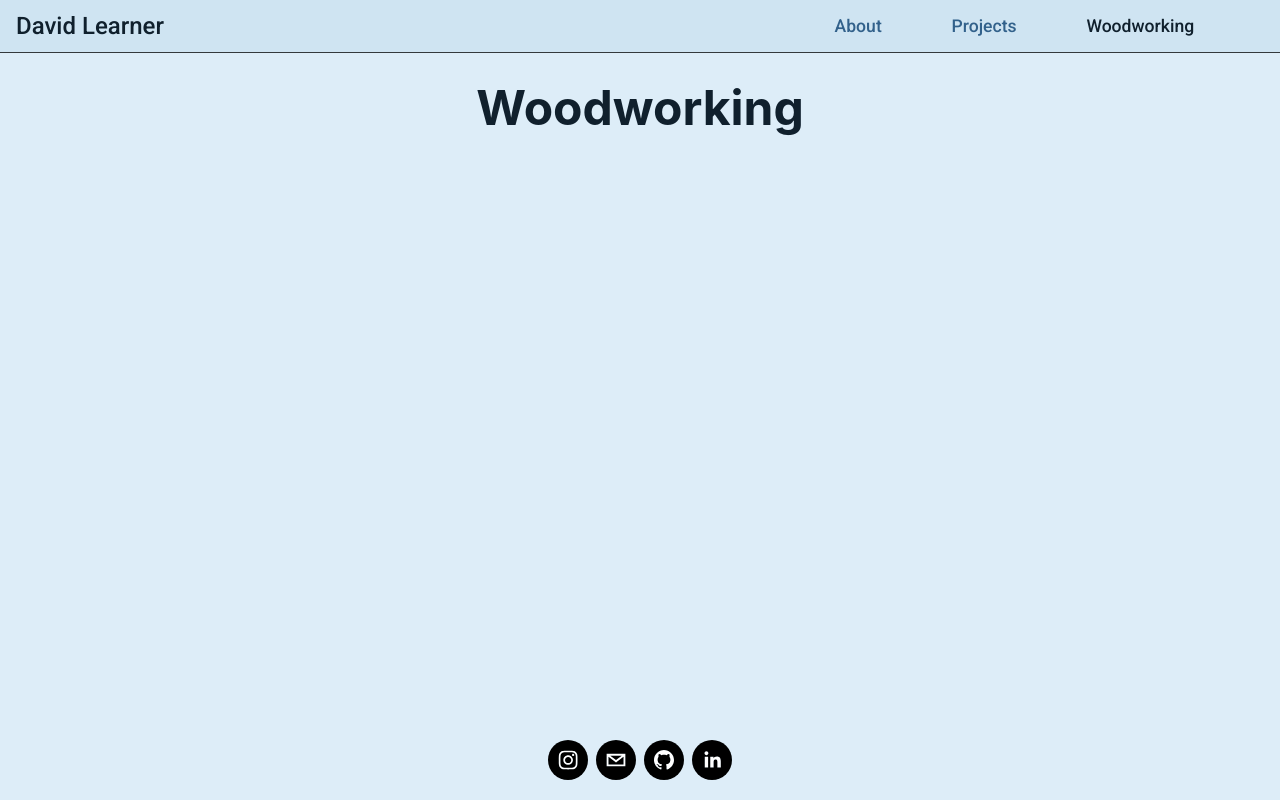
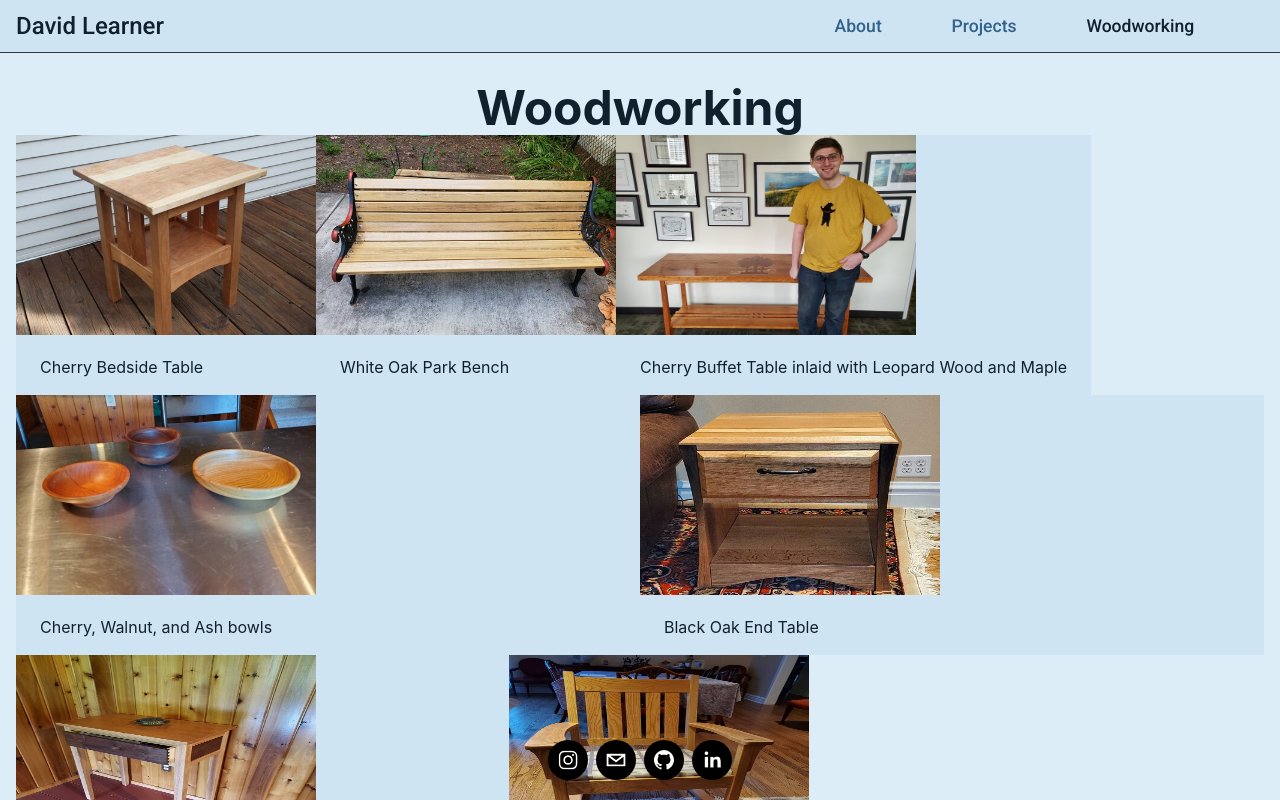
Before and after one commit to davidnlearner/personal-site, a Next.js app: page /woodworking in a window 1280 px wide. Shown: the top 800 px of the page. Built offline with nearby package versions, Linux system fonts and the light colour scheme.

Commit message:
Woodworking project component and woodworking page added

```diff
--- a/components/Project.js
+++ b/components/Project.js
@@ -15,7 +15,7 @@ const Project = ({ imageSrc, title, description, projectURL }) => {
                         layout="intrinsic"
                         className={styles.image}
                         src={imageSrc}
-                        alt="Picture of the author"
+                        alt="project picture"
                     />
                 </Link>
             </div>
--- /dev/null
+++ b/components/WoodProject.js
@@ -0,0 +1,24 @@
+import React from "react";
+import Image from "next/image";
+import styles from "../styles/WoodProject.module.scss";
+
+const WoodProject = ({ title, imageSrc, description }) => {
+    return (
+        <div className={styles["project-wrapper"]}>
+            <div className={styles["image-wrapper"]}>
+                <Image
+                    width={300}
+                    height={200}
+                    layout="intrinsic"
+                    className={styles.image}
+                    src={imageSrc}
+                    alt="project picture"
+                />
+            </div>
+
+            <p className={styles["image-description"]}>{description}</p>
+        </div>
+    );
+};
+
+export default WoodProject;
--- a/pages/projects.js
+++ b/pages/projects.js
@@ -5,8 +5,6 @@ import styles from "../styles/Project.module.scss";
 import siteData from "../public/data/site-data.json";
 
 export default function Projects() {
-    const addProjects = () => {};
-
     return (
         <Page title="Projects">
             {siteData.codeProjects.map((project) => (
--- a/pages/woodworking.js
+++ b/pages/woodworking.js
@@ -1,10 +1,20 @@
-import Image from "next/image";
 import Page from "../components/Page";
+import WoodProject from "../components/WoodProject";
+import siteData from "../public/data/site-data.json";
+import styles from "../styles/Woodworking.module.scss";
 
 export default function Woodworking() {
     return (
         <Page title="Woodworking">
-            <div></div>
+            <div className={styles["project-box"]}>
+                {siteData.woodProjects.map((project) => (
+                    <WoodProject
+                        {...project}
+                        key={project.title}
+                        className={styles["wood-project"]}
+                    />
+                ))}
+            </div>
         </Page>
     );
 }
--- a/public/data/site-data.json
+++ b/public/data/site-data.json
@@ -21,11 +21,44 @@
     ],
     "woodProjects": [
         {
-            "imageSrc": "/profile-pic1.jpg",
-            "title": "Example",
-            "description": "this is an example",
-            "projectURL": "www.david-learner.com"
+            "title": "Bedside Table",
+            "imageSrc": "/data/woodworking-images/bedsidetable.jpg",
+            "description": "Cherry Bedside Table"
+        },
+        {
+            "title": "Bench",
+            "imageSrc": "/data/woodworking-images/bench.jpg",
+            "description": "White Oak Park Bench"
+        },
+        {
+            "title": "Buffet Table",
+            "imageSrc": "/data/woodworking-images/buffettable.jpg",
+            "description": "Cherry Buffet Table inlaid with Leopard Wood and Maple"
+        },
+        {
+            "title": "Bowls",
+            "imageSrc": "/data/woodworking-images/bowls.jpg",
+            "description": "Cherry, Walnut, and Ash bowls"
+        },
+        {
+            "title": "End Table",
+            "imageSrc": "/data/woodworking-images/endtable.jpg",
+            "description": "Black Oak End Table"
+        },
+        {
+            "title": "Side Table",
+            "imageSrc": "/data/woodworking-images/sidetable.jpg",
+            "description": "White Oak Side Table with Black Walnut panels and drawer"
+        },
+        {
+            "title": "Rocking Chair",
+            "imageSrc": "/data/woodworking-images/rockingchair.jpg",
+            "description": "Red Oak Rocking Chair"
+        },
+        {
+            "title": "Side Table 2",
+            "imageSrc": "/data/woodworking-images/sidetable2.jpg",
+            "description": "Red Oak Side Table with Iron Oxide treated White Oak panels"
         }
-    ],
-    "bioText": ""
+    ]
 }
--- /dev/null
+++ b/styles/WoodProject.module.scss
@@ -0,0 +1,16 @@
+@import "./settings.scss";
+
+.project-wrapper {
+    background-color: $background-dark;
+}
+
+.image-wrapper {
+    width: 100%;
+}
+
+.image-description {
+    margin: 0 0.5rem;
+    padding: 1rem;
+    line-height: 1.5;
+    border-radius: 10px;
+}
--- /dev/null
+++ b/styles/Woodworking.module.scss
@@ -0,0 +1,15 @@
+@import "./settings.scss";
+
+.project-box {
+    display: flex;
+    flex-wrap: wrap;
+}
+
+.wood-project {
+    width: 30%;
+}
+
+.project-box :nth-child(5n + 4),
+.project-box :nth-child(5n + 0) {
+    width: 50%;
+}
```
Also changed, not shown: public/data/woodworking-images/sidetable.jpg (renamed from public/data/woodworking-images/sidetabel.jpg).
